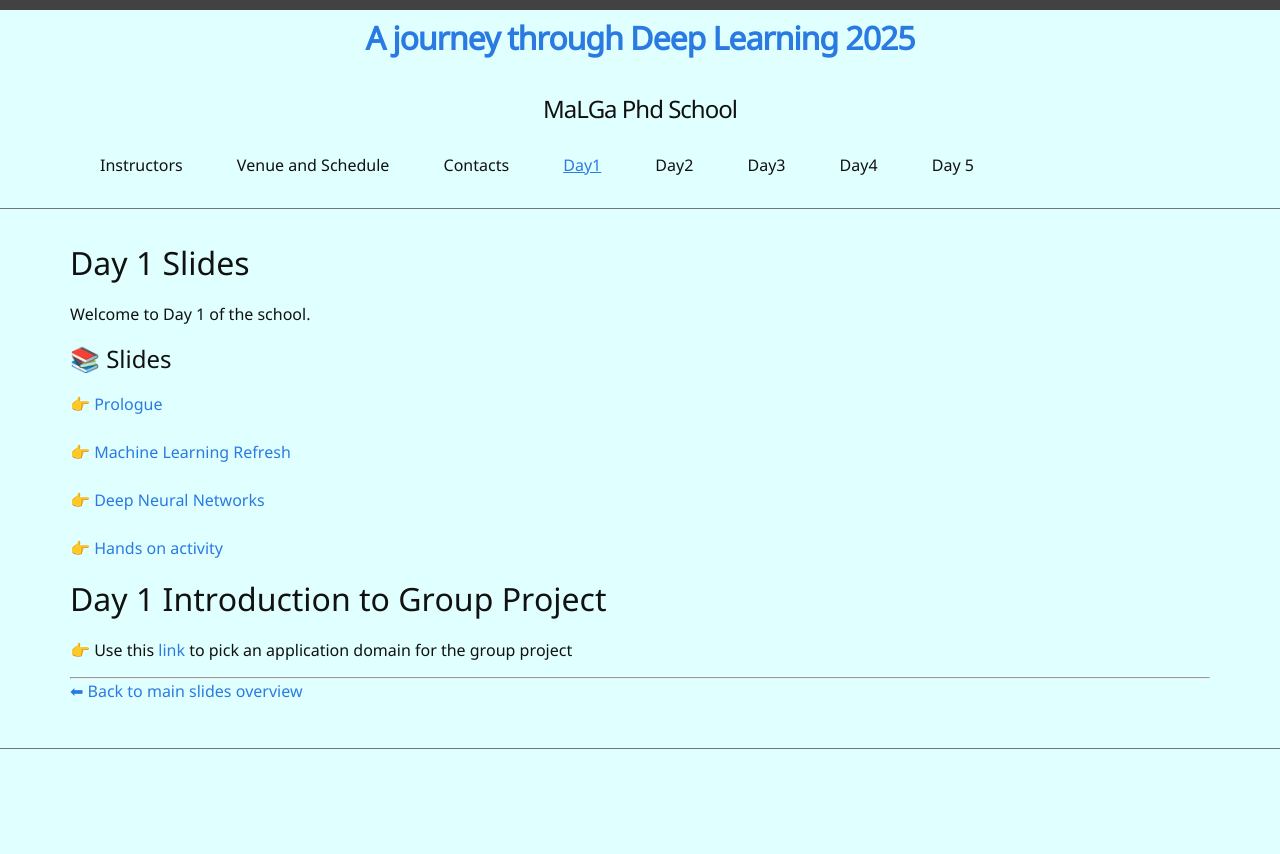
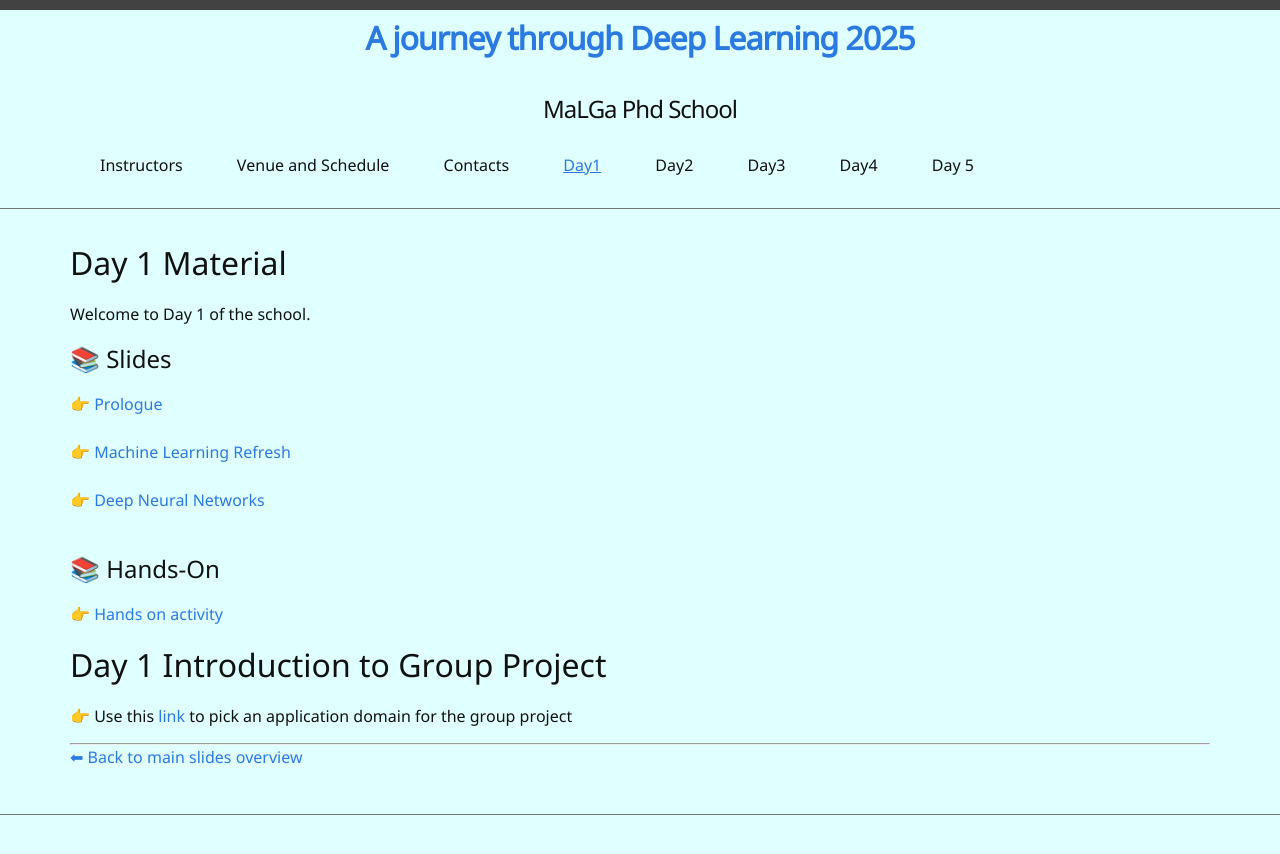
Before and after one commit to A-Journey-through-Deep-Learning/2025, a Jekyll site: the page built from Day1.md, in a window 1280 px wide. Shown: the top 854 px of the page. Built offline with Jekyll 4.4.1, drawn with Linux system fonts in a browser that asks for light colours.

Commit message:
Update Day1.md

```diff
--- a/Day1.md
+++ b/Day1.md
@@ -6,7 +6,7 @@ nav: true
 
 
 
-# Day 1 Slides
+# Day 1 Material
 
 Welcome to Day 1 of the school.
 
@@ -20,6 +20,8 @@ Welcome to Day 1 of the school.
 <br>
 👉 [Deep Neural Networks](/Slides/02_DNN.pdf)
 <br>
+
+## 📚 Hands-On
 👉 [Hands on activity](/Hands_on/MLP_DNN.ipynb)
 
 
```
